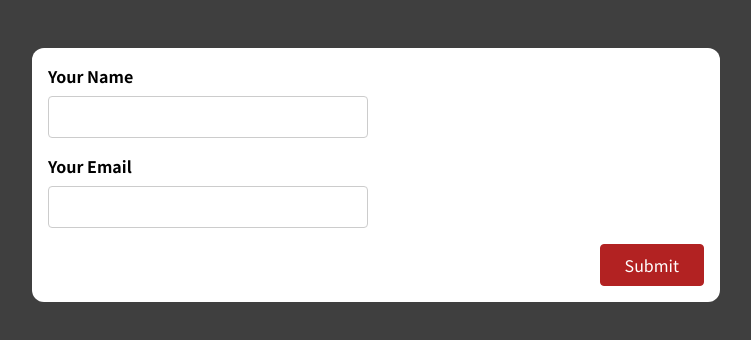
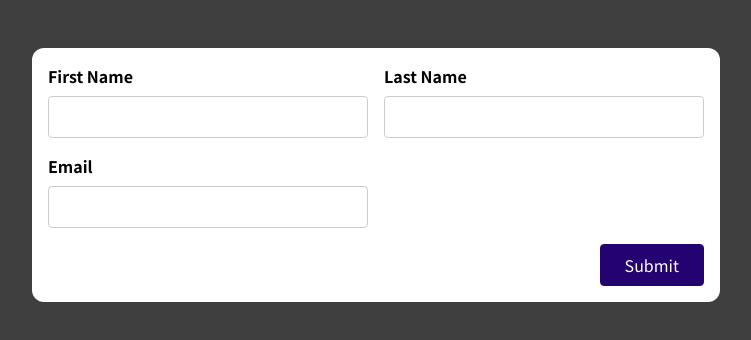
Before and after one commit to graphoeil/MS-Working-with-forms-16, a React (Create React App) app: page / in a window 1280 px wide. Shown: the top 340 px of the page, without its empty margins (264-1015 px from the left). Built offline with nearby package versions, Linux system fonts and the light colour scheme.

Commit message:
Adding Basic form

```diff
--- a/src/App.js
+++ b/src/App.js
@@ -1,6 +1,6 @@
 // Imports
 import React from "react";
-import SimpleInput from "./components/SimpleInput";
+import BasicForm from "./components/BasicForm";
 
 // Component
 const App = () => {
@@ -8,7 +8,7 @@ const App = () => {
 	// Return
 	return(
 		<div className="app">
-			<SimpleInput/>
+			<BasicForm/>
 		</div>
 	);
 
--- a/src/components/BasicForm.js
+++ b/src/components/BasicForm.js
@@ -1,32 +1,94 @@
 // Imports
 import React from "react";
+import useInput from "../hooks/useInput";
+
+// Function out of the component function will not be re-writing ,-)
+const isNotEmpty = (value) => {
+	return value.trim() !== '';
+};
 
 // Component
-const BasicForm = (props) => {
+const BasicForm = () => {
 
-	// Variables
-	const {  } = props;
+	// First name custom hooks
+	const { value:firstName, isValid:firstNameIsValid, hasError:firstNameHasError,
+		handleChange:firstNameHandleChange, handleBlur:firstNameHandleBlur,
+		reset:firstNameReset } = useInput(isNotEmpty);
+
+	// Last name custom hooks
+	const { value:lastName, isValid:lastNameIsValid, hasError:lastNameHasError,
+		handleChange:lastNameHandleChange, handleBlur:lastNameHandleBlur,
+		reset:lastNameReset } = useInput(isNotEmpty);
+
+	// Email name custom hooks
+	const { value:email, isValid:emailIsValid, hasError:emailHasError,
+		handleChange:emailHandleChange, handleBlur:emailHandleBlur,
+		reset:emailReset } = useInput((value) => {
+		return value.trim().match(/^([\w.%+-]+)@([\w-]+\.)+([\w]{2,})$/i);
+	});
+
+	// Form is valid
+	let formIsValid = false;
+	if (firstNameIsValid && lastNameIsValid && emailIsValid){
+		formIsValid = true;
+	} else {
+		formIsValid = true;
+	}
+
+	// Submit form
+	const handleSubmit = (e) => {
+		e.preventDefault();
+		console.log(firstName, lastName, email);
+		firstNameReset();
+		lastNameReset();
+		emailReset();
+	};
 
 	// Return
 	return(
-		<form>
+		<form onSubmit={ handleSubmit }>
 			<div className='control-group'>
-				<div className='form-control'>
-				<label htmlFor='name'>First Name</label>
-				<input type='text' id='name' />
+
+				{/* First name */}
+				<div className={ `form-control ${ firstNameHasError ? 'invalid' : '' }` }>
+					<label htmlFor='firsName'>First Name</label>
+					<input type='text' id='firsName' value={ firstName } onChange={ firstNameHandleChange } onBlur={ firstNameHandleBlur }/>
+					{
+						firstNameHasError && <p className="error-text">First name must not be empty.</p>
+					}
 				</div>
-				<div className='form-control'>
-				<label htmlFor='name'>Last Name</label>
-				<input type='text' id='name' />
+				{/* First name */}
+
+				{/* Last name */}
+				<div className={ `form-control ${ lastNameHasError ? 'invalid' : '' }` }>
+					<label htmlFor='lastName'>Last Name</label>
+					<input type='text' id='lastName' value={ lastName } onChange={ lastNameHandleChange } onBlur={ lastNameHandleBlur }/>
+					{
+						lastNameHasError && <p className="error-text">Last name must not be empty.</p>
+					}
 				</div>
+				{/* Last name */}
+
 			</div>
-			<div className='form-control'>
-				<label htmlFor='name'>E-Mail Address</label>
-				<input type='text' id='name' />
+
+			{/* Email */}
+			<div className={ `form-control ${ emailHasError ? 'invalid' : '' }` }>
+				<label htmlFor='email'>Email</label>
+				<input type='email' id='email' value={ email } onChange={ emailHandleChange } onBlur={ emailHandleBlur }/>
+				{
+					emailHasError && <p className="error-text">Please enter a valid email.</p>
+				}
 			</div>
+			{/* Email */}
+
+			{/* Submit btn */}
 			<div className='form-actions'>
-				<button>Submit</button>
+				<button disabled={ !formIsValid }>
+					Submit
+				</button>
 			</div>
+			{/* Submit btn */}
+
 		</form>
 	);
 
```
